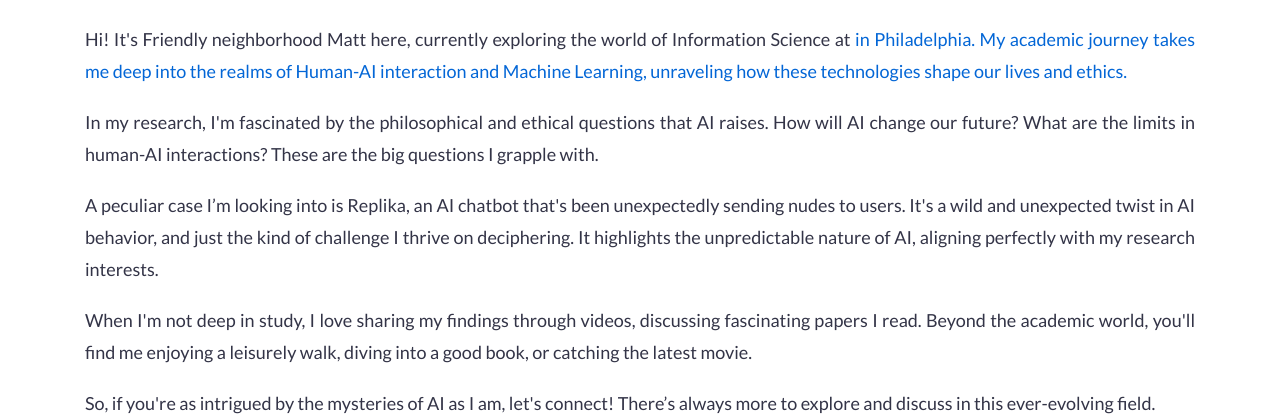
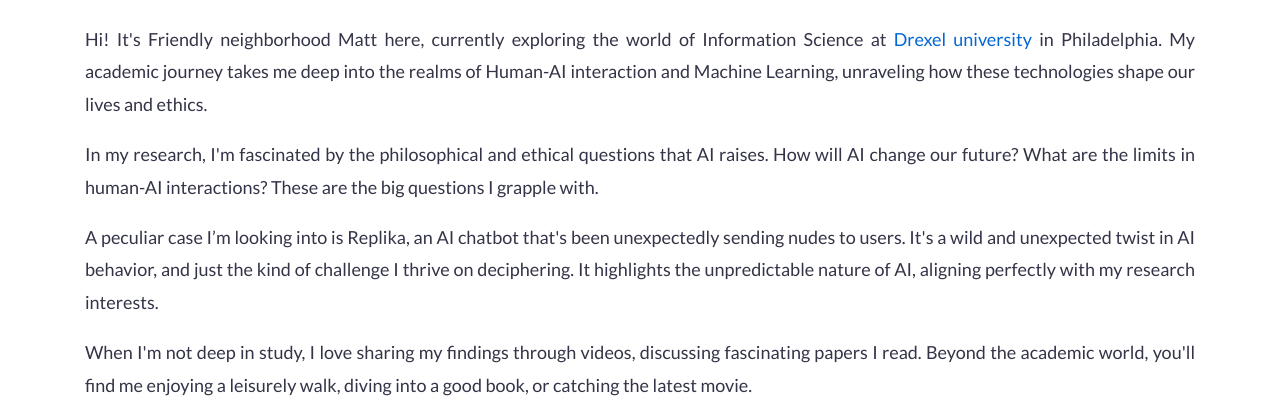
Before and after one commit to HalflingWizard/halflingwizard.github.io, a plain HTML site: page index.html in a window 1280 px wide. Shown: the part 383-799 px from the top of the page. Drawn offline with Linux system fonts and the light colour scheme.

Commit message:
fixed a problem with links

```diff
--- a/index.html
+++ b/index.html
@@ -42,7 +42,7 @@
             <div class="col-12">
                 <h2> <img src="img\aboutme_emoji.png" class="emoji"> About Me </h2>
                 <p class="justify">
-                    Hi! It's Friendly neighborhood Matt here, currently exploring the world of Information Science at <a href="https://drexel.edu/cci/academics/information-science-department/" target="_blank"> in Philadelphia. My academic journey takes me deep into the realms of Human-AI interaction and Machine Learning, unraveling how these technologies shape our lives and ethics.
+                    Hi! It's Friendly neighborhood Matt here, currently exploring the world of Information Science at <a href="https://drexel.edu/cci/academics/information-science-department/" target="_blank"> Drexel university </a> in Philadelphia. My academic journey takes me deep into the realms of Human-AI interaction and Machine Learning, unraveling how these technologies shape our lives and ethics.
                 </p>
                 <p class="justify">
                     In my research, I'm fascinated by the philosophical and ethical questions that AI raises. How will AI change our future? What are the limits in human-AI interactions? These are the big questions I grapple with.
```
